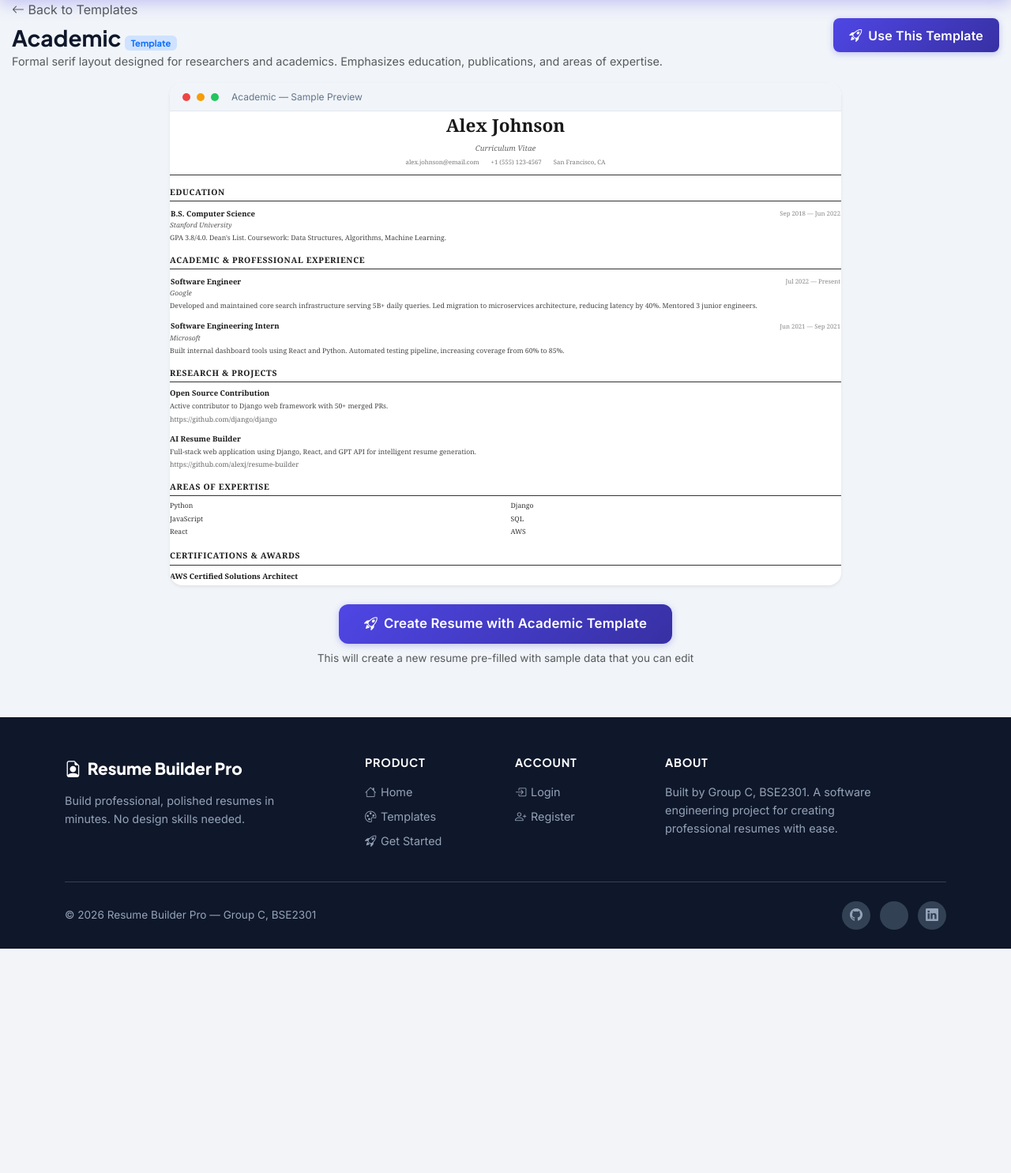
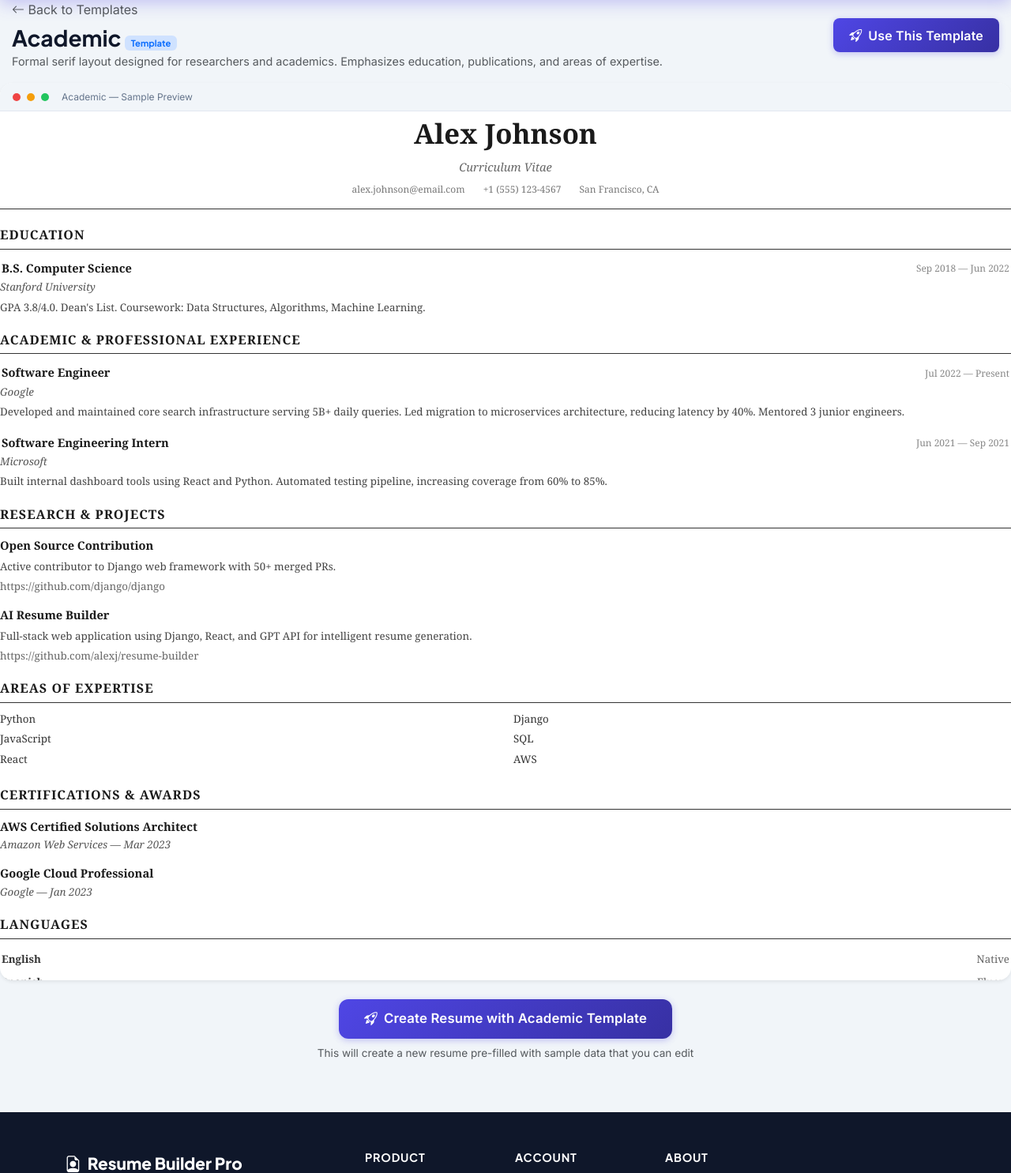
Before and after one commit to OPOKA-ERIC/Resume_Builder_Pro, a Django app: page /templates/8/preview/ in a window 1280 px wide. Shown: the part 67-1552 px from the top of the page at 79% size. Before the commit the page ends 1268 px from the top, so only its background shows below. Run offline with Django 5.2, Linux system fonts and the light colour scheme; the visitor is signed in with stand-in values (Sample User, id 1); data comes from the database, SQL or seed files in the repository.

Commit message:
Make template preview match resume preview: full-width, no zoom, same height

```diff
--- a/templates/templates_app/preview.html
+++ b/templates/templates_app/preview.html
@@ -23,14 +23,14 @@
     </div>
 
     {% if pdf_html %}
-        <div class="card overflow-hidden border-0 shadow-sm" style="margin: 0 15px; border-radius: var(--radius-lg); max-width: 850px; margin-left: auto; margin-right: auto;">
+        <div class="card overflow-hidden border-0 shadow-sm animate-fade-in-up delay-1" style="border-radius: var(--radius-lg);">
             <div style="background: var(--gray-100); padding: 8px 16px; border-bottom: 1px solid var(--gray-200); display: flex; align-items: center; gap: 8px;">
                 <div style="width: 10px; height: 10px; border-radius: 50%; background: #ef4444;"></div>
                 <div style="width: 10px; height: 10px; border-radius: 50%; background: #f59e0b;"></div>
                 <div style="width: 10px; height: 10px; border-radius: 50%; background: #22c55e;"></div>
                 <span style="font-size: 0.75rem; color: var(--gray-500); margin-left: 8px;">{{ template.name }} &mdash; Sample Preview</span>
             </div>
-            <iframe src="{% url 'templates_app:preview_frame' template.id %}" style="width: 100%; height: 600px; border: none;"></iframe>
+            <iframe src="{% url 'templates_app:preview_frame' template.id %}" style="width: 100%; height: 1100px; border: none;"></iframe>
         </div>
     {% else %}
         <div class="card overflow-hidden" style="margin: 0 15px;">
--- a/templates_app/views.py
+++ b/templates_app/views.py
@@ -106,7 +106,6 @@ def template_preview_frame(request, template_id):
     ctx['template'] = template
     try:
         html = render_to_string(template.html_file, ctx)
-        html = html.replace('</head>', '<style>body{zoom:0.65;}</style></head>')
     except Exception:
         html = '<p>Failed to render template.</p>'
     return HttpResponse(html, content_type='text/html')
```
